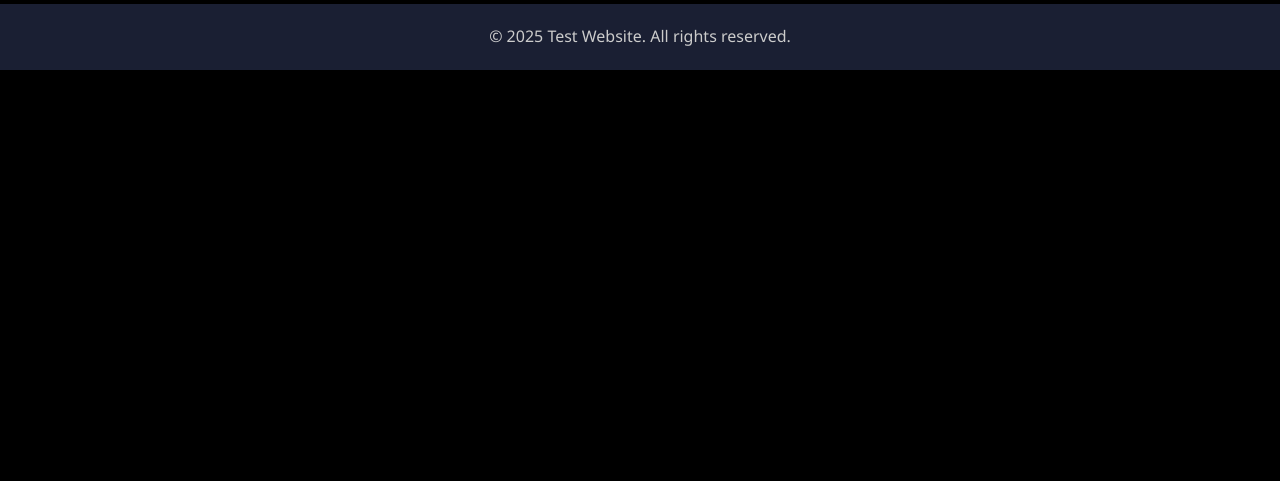
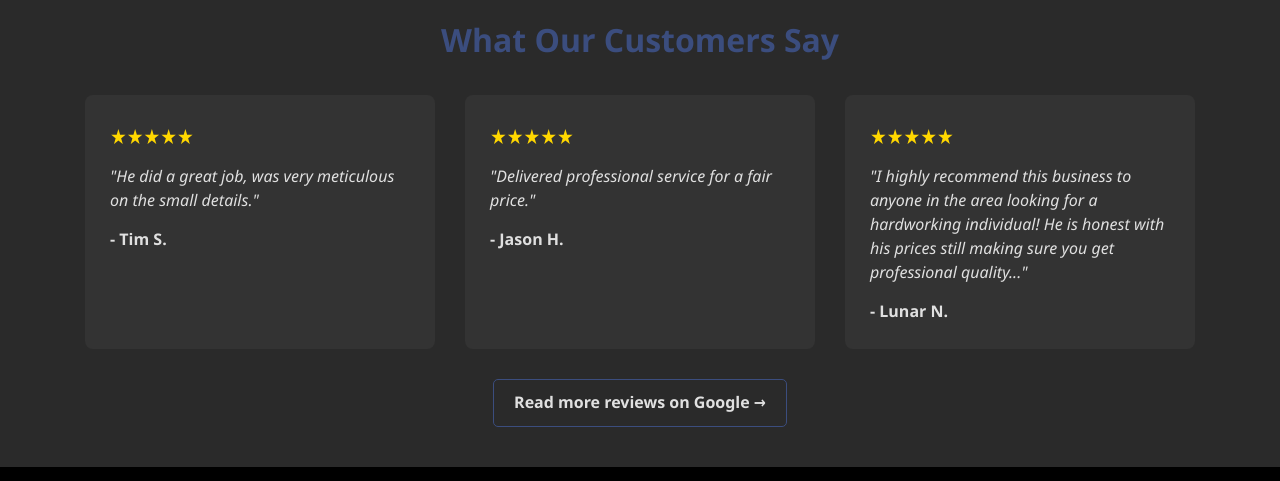
Before and after one commit to Capading/legionautodetailing, a plain HTML site: page index.html in a window 1280 px wide. Shown: the part 1070-1551 px from the top of the page. Before the commit the page ends 1140 px from the top, so only its background shows below. Drawn offline with Linux system fonts and the light colour scheme; grey boxes are pictures that could not be loaded.

Commit message:
Add files via upload

```diff
--- a/index.html
+++ b/index.html
@@ -37,6 +37,29 @@
     </div>
   </div>
 
+  <div class="reviews-section">
+  <h2>What Our Customers Say</h2>
+  <div class="reviews-container">
+    <div class="review">
+      <div class="review-stars">★★★★★</div>
+      <p class="review-text">"He did a great job, was very meticulous on the small details."</p>
+      <p class="review-author">- Tim S.</p>
+    </div>
+    <div class="review">
+      <div class="review-stars">★★★★★</div>
+      <p class="review-text">"Delivered professional service for a fair price."</p>
+      <p class="review-author">- Jason H.</p>
+    </div>
+    <div class="review">
+      <div class="review-stars">★★★★★</div>
+      <p class="review-text">"I highly recommend this business to anyone in the area looking for a hardworking individual!
+He is honest with his prices still making sure you get professional quality..."</p>
+      <p class="review-author">- Lunar N.</p>
+    </div>
+  </div>
+  <a href="https://www.google.com/search?sca_esv=edb63bcffe9bdd76&rlz=1C1VDKB_enUS1142US1142&si=APYL9bs7Hg2KMLB-4tSoTdxuOx8BdRvHbByC_AuVpNyh0x2KzQkCD3o1XbdamWL6uP5tCkTeytXOb-FAg0wNqGibfvsxsEbZMGDfErQAS8zSJi1Kb-vt2VQcb9Fn_H2zZd4lTJwVnjs7xWTuaKDmLZdFPZeSlPXXoQ%3D%3D&q=Legion+Auto+Detailing+Reviews&sa=X&ved=2ahUKEwie_JL7kbaNAxW7hIkEHX8INM4Q0bkNegQILRAE&biw=1366&bih=679&dpr=1" target="_blank" class="more-reviews-link">Read more reviews on Google →</a>
+</div>
+
   <!-- Social Media Icons (moved) -->
   <div class="social-media-icons">
     <a href="https://www.facebook.com/people/Legion-Auto-Detailing/61573058196949/" target="_blank">
--- a/scripts.js
+++ b/scripts.js
@@ -61,3 +61,21 @@ document.getElementById('quoteForm').addEventListener('submit', async function(e
     // Open in new tab
     window.open(mailtoLink, '_blank');
   }
+
+document.addEventListener('DOMContentLoaded', function() {
+  const reviewsContainer = document.querySelector('.reviews-container');
+
+  if (reviewsContainer) {
+    // This is where we would normally fetch Google reviews via API
+    // Since we can't, we'll use our manual reviews as fallback
+
+    // Add click tracking for the "Read more reviews" link
+    const moreReviewsLink = document.querySelector('.more-reviews-link');
+    if (moreReviewsLink) {
+      moreReviewsLink.addEventListener('click', function() {
+        // This would track the click in analytics if you had it set up
+        console.log('User clicked to view more reviews');
+      });
+    }
+  }
+});
--- a/style.css
+++ b/style.css
@@ -373,3 +373,81 @@
   border-radius: 5px;
   margin: 10px 0;
 }
+
+/* Reviews Section Styles */
+.reviews-section {
+  background-color: #2a2a2a;
+  padding: 40px 20px;
+  margin-top: 40px;
+  text-align: center;
+}
+
+.reviews-section h2 {
+  color: var(--accent-blue);
+  margin-bottom: 30px;
+  font-size: 2em;
+}
+
+.reviews-container {
+  display: flex;
+  flex-wrap: wrap;
+  justify-content: center;
+  gap: 30px;
+  max-width: 1200px;
+  margin: 0 auto;
+}
+
+.review {
+  background-color: #333;
+  padding: 25px;
+  border-radius: 8px;
+  flex: 1;
+  min-width: 300px;
+  max-width: 350px;
+  text-align: left;
+}
+
+.review-stars {
+  color: #FFD700;
+  font-size: 1.3em;
+  margin-bottom: 10px;
+}
+
+.review-text {
+  font-style: italic;
+  margin-bottom: 15px;
+  line-height: 1.5;
+}
+
+.review-author {
+  font-weight: bold;
+  color: var(--light-text);
+}
+
+.more-reviews-link {
+  display: inline-block;
+  margin-top: 30px;
+  color: var(--light-text);
+  text-decoration: none;
+  font-weight: bold;
+  padding: 10px 20px;
+  border: 1px solid var(--accent-blue);
+  border-radius: 5px;
+  transition: all 0.3s ease;
+}
+
+.more-reviews-link:hover {
+  background-color: var(--accent-blue);
+  color: white;
+}
+
+/* Responsive adjustments */
+@media (max-width: 768px) {
+  .review {
+    min-width: 100%;
+  }
+
+  .reviews-section {
+    padding: 30px 15px;
+  }
+}
```
